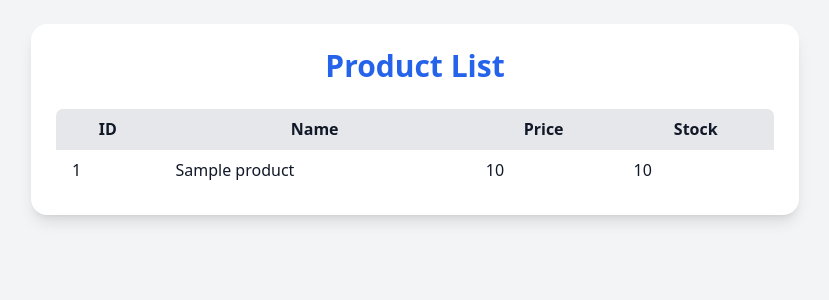
After one commit to RoberVF/ULPGC-48554, a PHP site: template STOCK MANAGER/src/views/products/list.php in a window 1280 px wide. The commit adds this page. Shown: the top 300 px of the page, without its empty margins (225-1054 px from the left). Run offline with PHP 8.4, Linux system fonts and the light colour scheme; the template is opened without the code that fills it: most values are stand-ins (such as "Sample title", 1, 10 or a date in 2020); some libraries are stand-ins or nearby versions.

Commit message:
MVC completado
Estructura de archivos, logica del controlador, logica de la vista, test del controlador hechos y funcionando.
Ademas ya podemos ver la vista con todos los productos de la db en el localhost

```diff
--- /dev/null
+++ b/STOCK MANAGER/src/views/products/list.php
@@ -0,0 +1,48 @@
+<?php
+
+/**
+ * @file list.php
+ * @brief Vista para mostrar la lista de productos.
+ *
+ * @param array $products Array de productos a mostrar.
+ */
+?>
+
+<!DOCTYPE html>
+<html lang="en">
+
+<head>
+    <meta charset="UTF-8">
+    <title>Stock Manager</title>
+    <script src="https://cdn.tailwindcss.com"></script>
+</head>
+
+<body class="bg-gray-100 text-gray-900 font-sans p-6">
+
+    <div class="max-w-3xl mx-auto bg-white rounded-2xl shadow-lg p-6">
+        <h1 class="text-3xl font-bold mb-6 text-center text-blue-600">Product List</h1>
+
+        <table class="min-w-full border border-gray-300 rounded-lg overflow-hidden">
+            <thead class="bg-gray-200">
+                <tr>
+                    <th class="py-2 px-4 border-b">ID</th>
+                    <th class="py-2 px-4 border-b">Name</th>
+                    <th class="py-2 px-4 border-b">Price</th>
+                    <th class="py-2 px-4 border-b">Stock</th>
+                </tr>
+            </thead>
+            <tbody>
+                <?php foreach ($products as $p): ?>
+                    <tr class="hover:bg-gray-50">
+                        <td class="py-2 px-4 border-b"><?= htmlspecialchars($p['id']) ?></td>
+                        <td class="py-2 px-4 border-b"><?= htmlspecialchars($p['name']) ?></td>
+                        <td class="py-2 px-4 border-b"><?= htmlspecialchars($p['price']) ?></td>
+                        <td class="py-2 px-4 border-b"><?= htmlspecialchars($p['stock']) ?></td>
+                    </tr>
+                <?php endforeach; ?>
+            </tbody>
+        </table>
+    </div>
+
+</body>
+</html>
```
Also changed, not shown: STOCK MANAGER/index.php (+14 -5 lines), STOCK MANAGER/src/controllers/ProductController.php (added, +73 -0 lines), STOCK MANAGER/src/model/Product.php (renamed from STOCK MANAGER/models/Product.php, +9 -9 lines), STOCK MANAGER/tests/ProductControllerTest.php (added, +28 -0 lines), STOCK MANAGER/tests/ProductTest.php (+1 -1 lines), STOCK MANAGER/src/views/layout.php (added), STOCK MANAGER/src/views/products/add.php (added), STOCK MANAGER/src/views/products/edit.php (added).
